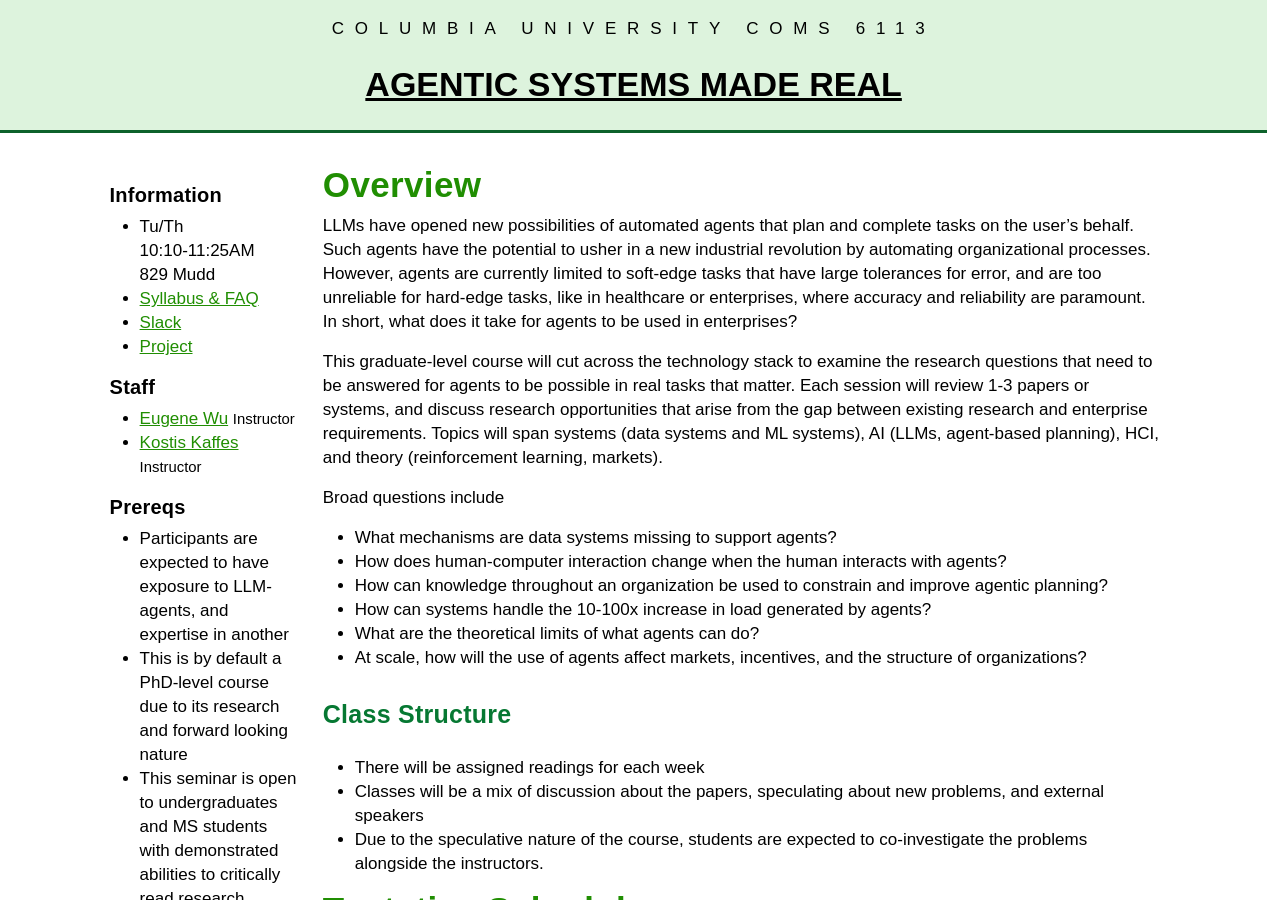
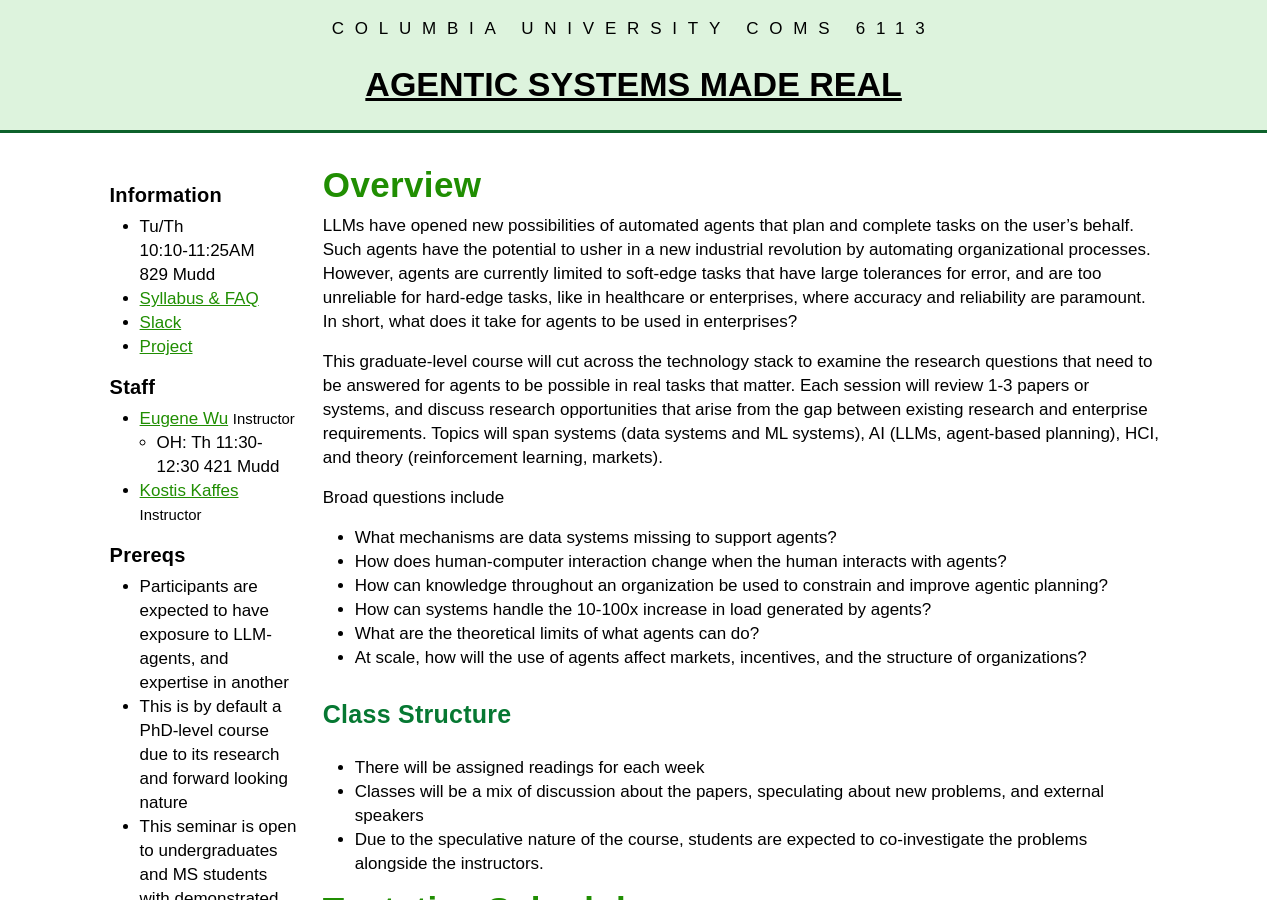
Before and after one commit to w6113/w6113.github.io, a Jekyll site: the page built from index.md, in a window 1280 px wide and 900 px high. Built offline with Jekyll 4.4.1, drawn with Linux system fonts in a browser that asks for light colours.

Commit message:
lazy commit msg

```diff
--- a/_includes/index_left.md
+++ b/_includes/index_left.md
@@ -12,6 +12,7 @@
 #### Staff
 
 * [Eugene Wu](http://www.eugenewu.net) <small>Instructor</small>
+  * OH: Th 11:30-12:30 421 Mudd
 * [Kostis Kaffes](https://www.cs.columbia.edu/~kkaffes/index.html)  <small>Instructor</small>
 
 
```
